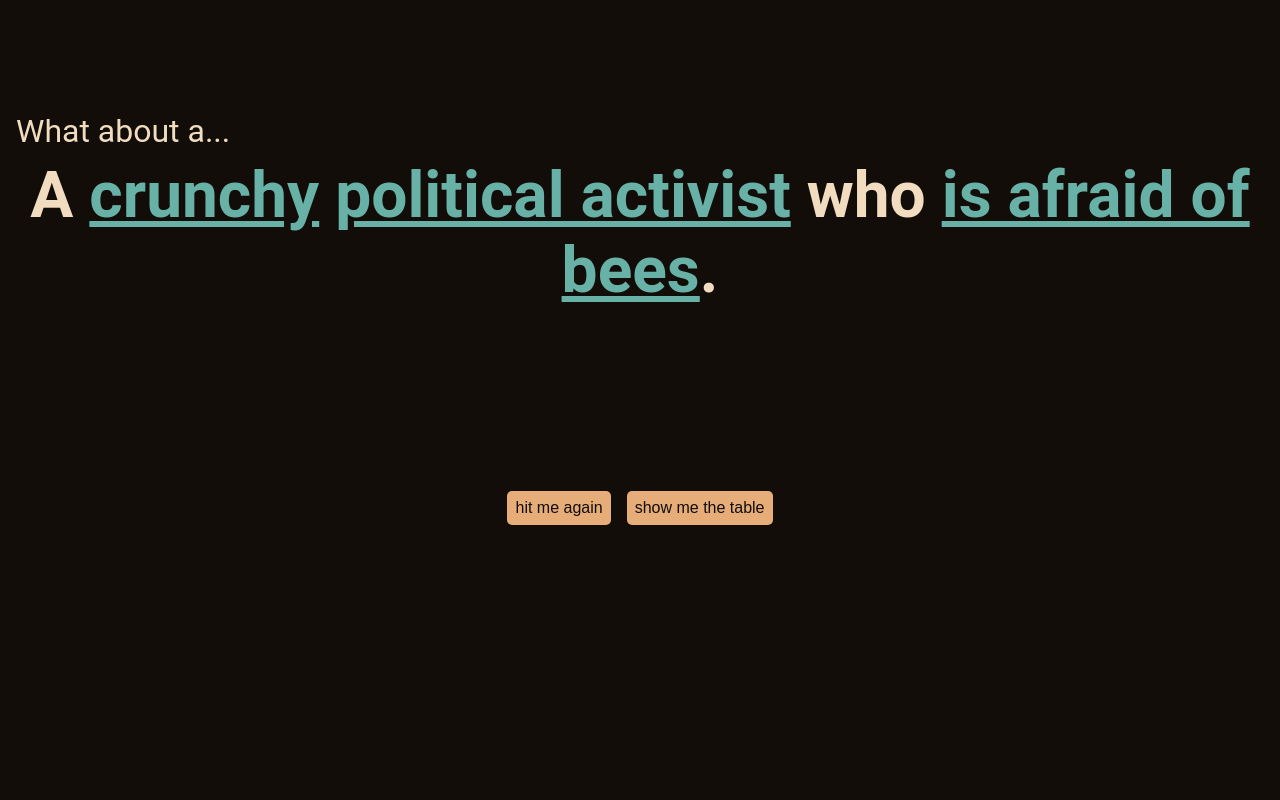
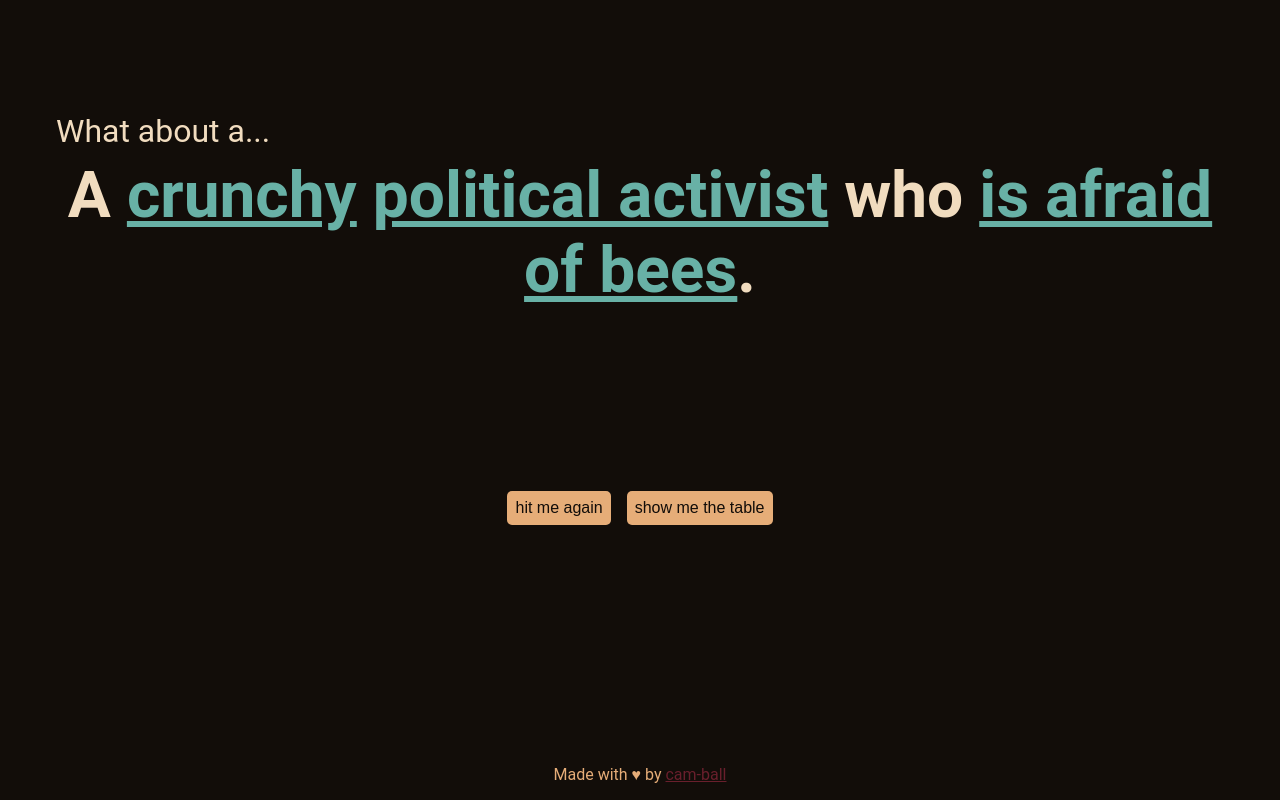
Before and after one commit to cam-ball/npc-generator, a React (Create React App) app: page / in a window 1280 px wide. Built offline with nearby package versions, Linux system fonts and the light colour scheme.

Commit message:
Add footer

```diff
--- /dev/null
+++ b/src/App.css
@@ -0,0 +1,21 @@
+.App {
+  display: flex;
+  flex-direction: column;
+  align-items: center;
+  min-height: 100vh;
+}
+
+.content {
+  flex: 1 0 auto;
+  max-width: 1200px;
+}
+
+footer {
+  flex-shrink: 0;
+  padding: 1rem;
+  color: var(--khaki);
+}
+
+footer a {
+ color: var(--burgundy)
+}
--- a/src/App.js
+++ b/src/App.js
@@ -1,3 +1,4 @@
+import './App.css';
 import data from "./constants.json";
 import Table from "./components/table";
 import Generator from "./components/generator";
@@ -22,6 +23,7 @@ function App() {
 
   return (
     <div className="App">
+      <div className="content">
         <Generator
           adjectives={adjectives}
           adj={adj}
@@ -44,6 +46,10 @@ function App() {
           />
         )}
       </div>
+    <footer>
+      Made with ♥ by <a href='https://camball.me'>cam-ball</a>
+    </footer>
+    </div>
   );
 }
 
```
Lines whose indentation alone changed are shown as unchanged.
